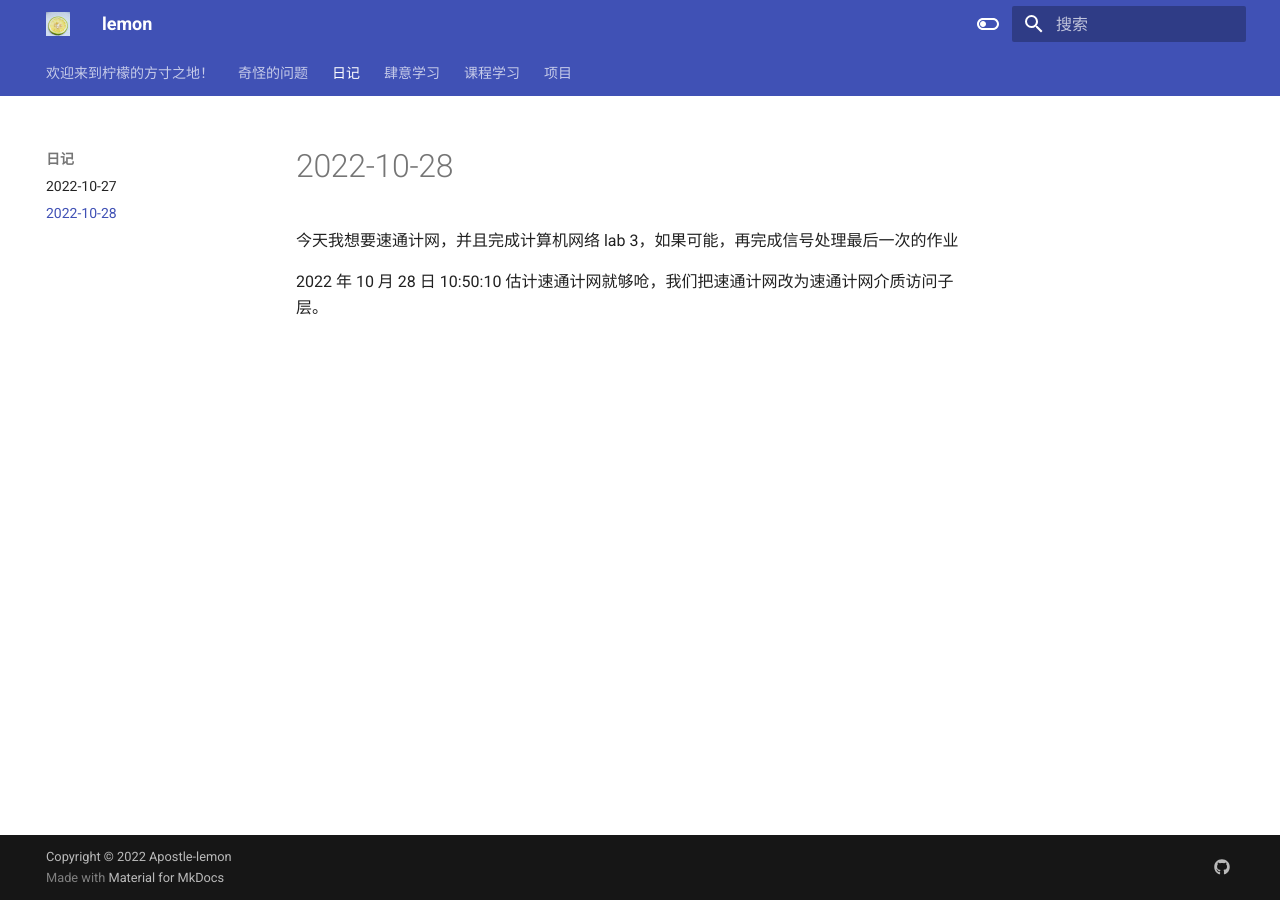
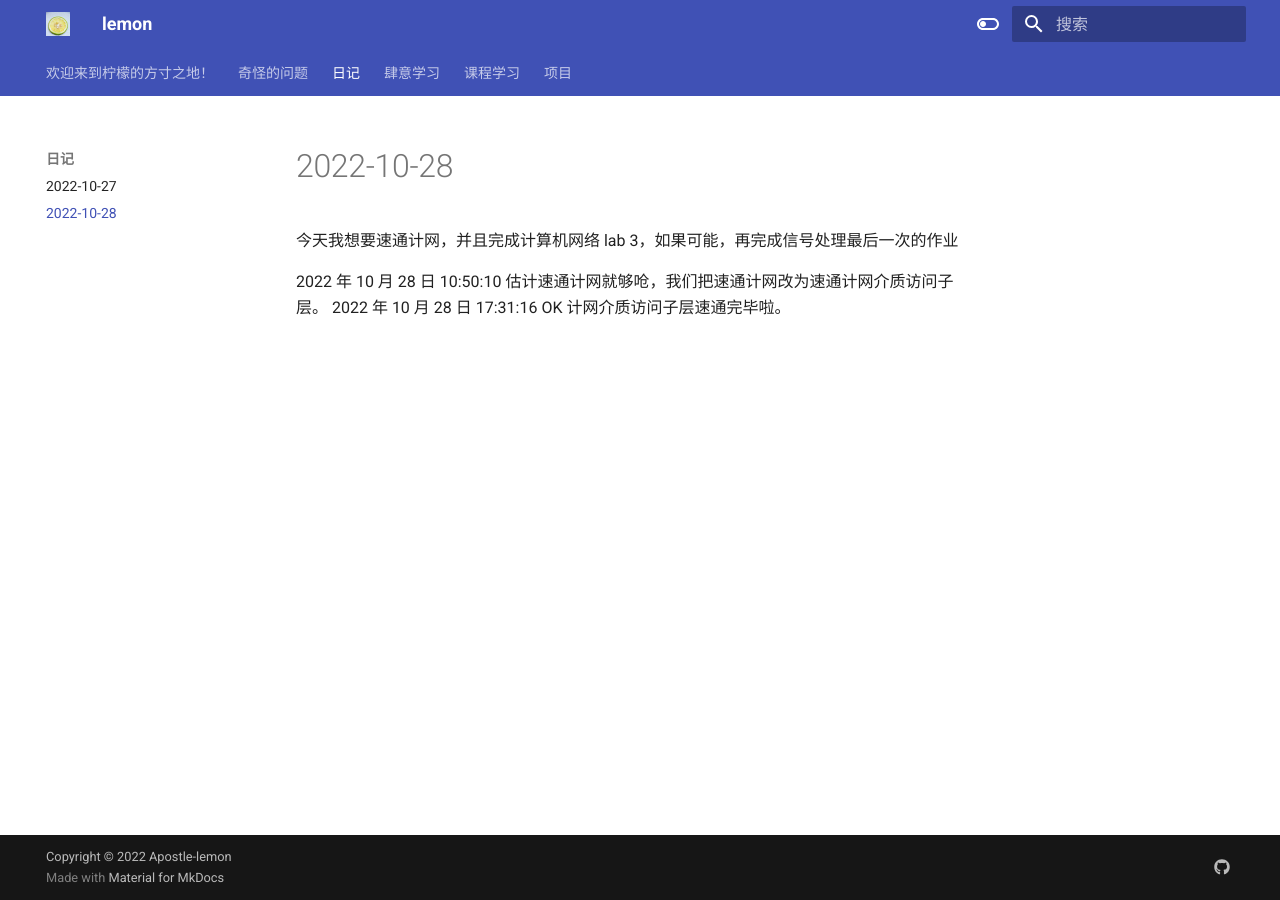
Before and after one commit to Apostle-lemon/Apostle-lemon.github.io, an MkDocs documentation site: the page built from docs/日记/2022-10-28.md, in a window 1280 px wide. Built offline with MkDocs 1.6.1 and Material for MkDocs 9.7.7, drawn with Linux system fonts in a browser that asks for light colours.

Commit message:
vault backup: 2022-10-28 17:32:51
Affected files:
docs/日记/2022-10-28.md

```diff
--- a/docs/日记/2022-10-28.md
+++ b/docs/日记/2022-10-28.md
@@ -3,3 +3,4 @@
 今天我想要速通计网，并且完成计算机网络 lab 3，如果可能，再完成信号处理最后一次的作业
 
 2022 年 10 月 28 日 10:50:10 估计速通计网就够呛，我们把速通计网改为速通计网介质访问子层。
+2022 年 10 月 28 日 17:31:16 OK 计网介质访问子层速通完毕啦。
```
